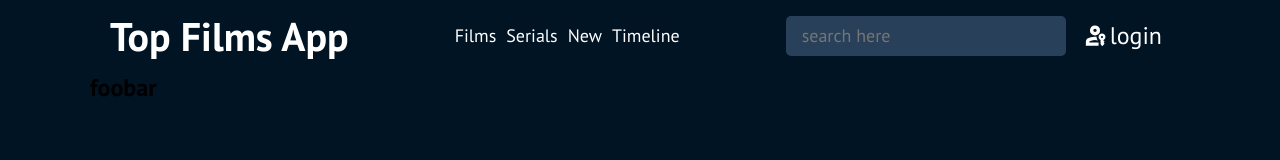
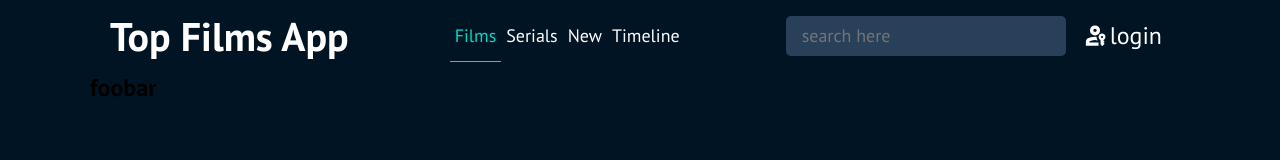
Before and after one commit to AntonOshurek/top-films-app, a Next.js app: page / in a window 1280 px wide. Shown: the top 160 px of the page. Built offline with nearby package versions, Linux system fonts and the light colour scheme.

Commit message:
add active link style

```diff
--- a/components/app-nav/app-nav.module.css
+++ b/components/app-nav/app-nav.module.css
@@ -40,6 +40,12 @@
 	border-bottom: 1px solid transparent;
 }
 
+.app-nav__link--active {
+	color: var(--secondary);
+	border-bottom-color: var(--secondary);
+	pointer-events: none;
+}
+
 .app-nav__link:hover {
 	color: var(--secondary);
 	border-bottom-color: var(--secondary);
--- a/components/app-nav/app-nav.tsx
+++ b/components/app-nav/app-nav.tsx
@@ -1,14 +1,23 @@
+'use client';
+import Link from 'next/link';
+import { usePathname } from 'next/navigation';
 /* styles */
 import style from './app-nav.module.css';
 
 const AppNav = () => {
+	const pathName = usePathname();
 	return (
 		<nav className={`${style['app-nav']}`}>
 			<ul className={`${style['app-nav__list']}`}>
 				<li className={`${style['app-nav__item']}`}>
-					<a className={`${style['app-nav__link']}`} href="#">
+					<Link
+						className={`${style['app-nav__link']} ${
+							pathName === '/' ? style['app-nav__link--active'] : ''
+						}`}
+						href="/"
+					>
 						Films
-					</a>
+					</Link>
 				</li>
 				<li className={`${style['app-nav__item']}`}>
 					<a className={`${style['app-nav__link']}`} href="#">
```
